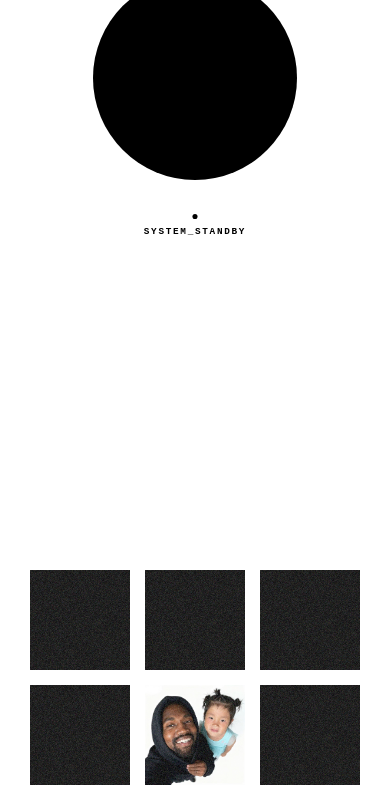
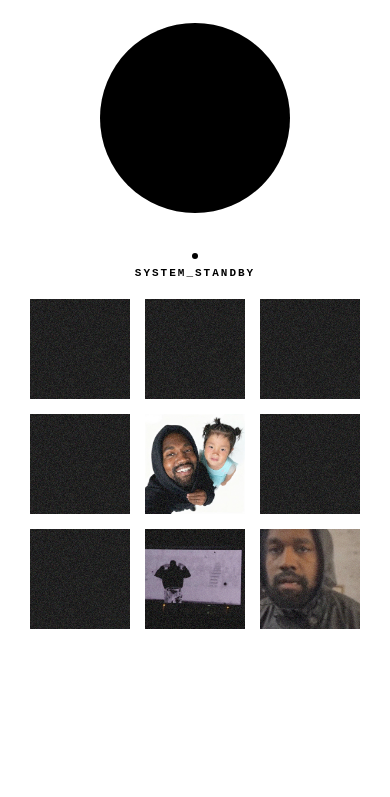
Before and after one commit to casoyemiller/casoyemiller.github.io, a plain HTML site: page index.html in a window 390 px wide. Shown: the part 77-874 px from the top of the page. After the commit the page ends 844 px from the top, so only its background shows below. Drawn offline with Linux system fonts and the light colour scheme.

Commit message:
Update index.html

```diff
--- a/index.html
+++ b/index.html
@@ -180,24 +180,42 @@
             padding: 0 10px;
         }
 
-        /* 移动端适配 */
+        /* 移动端适配 (修改后的部分) */
         @media (max-width: 900px) {
             .gallery-container { flex-direction: column; }
+
             .left-panel {
                 width: 100vw;
-                height: 100vw;
+                height: auto;
                 position: relative;
-                padding: 30px;
+                padding: 100px 30px 20px 30px;
             }
-            .brand-logo { top: 30px; left: 30px; position: absolute; }
-            .signal-core { margin-top: 0; transform: scale(0.85); }
+
+            .brand-logo {
+                top: 30px;
+                left: 30px;
+                position: absolute;
+            }
+
+            .signal-core {
+                margin-top: 0;
+                transform: none;
+            }
+
+            .void-sphere {
+                width: 190px;
+                height: 190px;
+            }
+
             .right-panel {
                 width: 100vw;
                 margin-left: 0;
-                padding: 30px;
+                min-height: auto;
+                padding: 0 30px 60px 30px;
                 gap: 15px;
                 grid-template-columns: repeat(3, 1fr);
             }
+
             .track-title { font-size: 9px; letter-spacing: 1px; }
         }
     </style>
```
